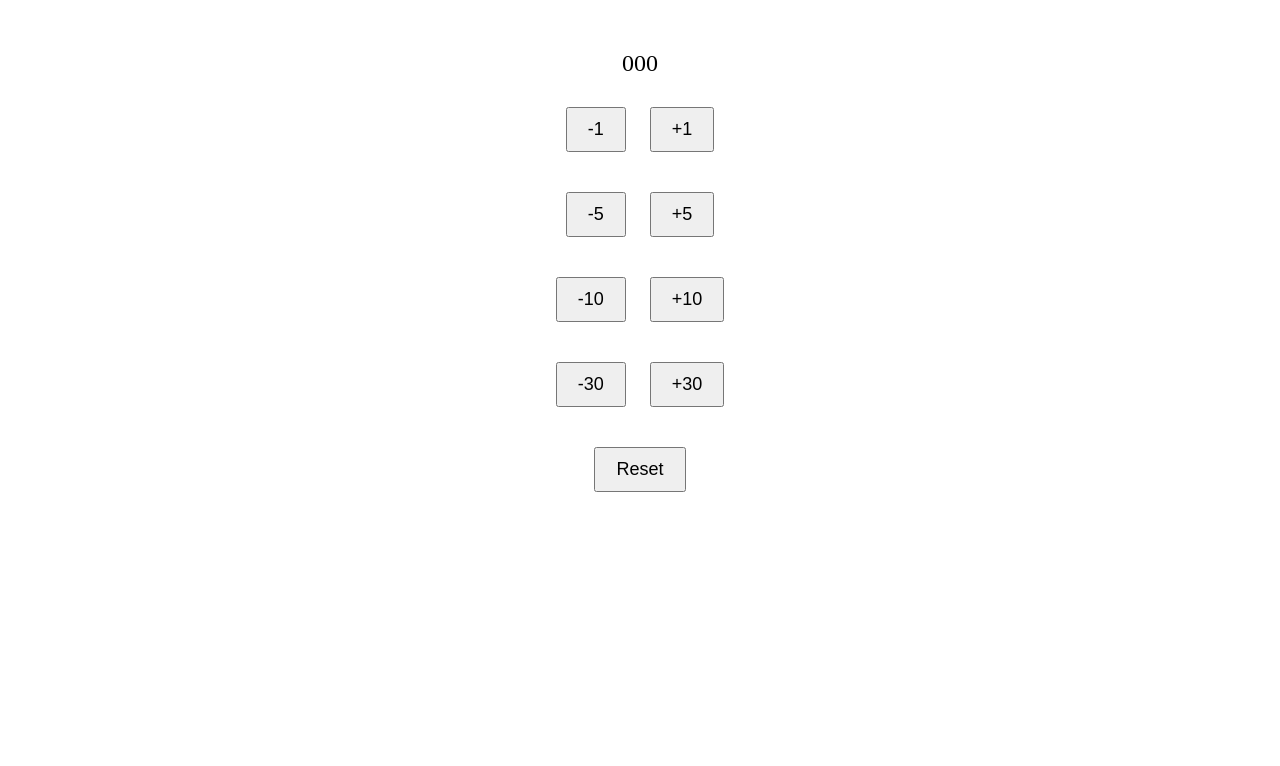
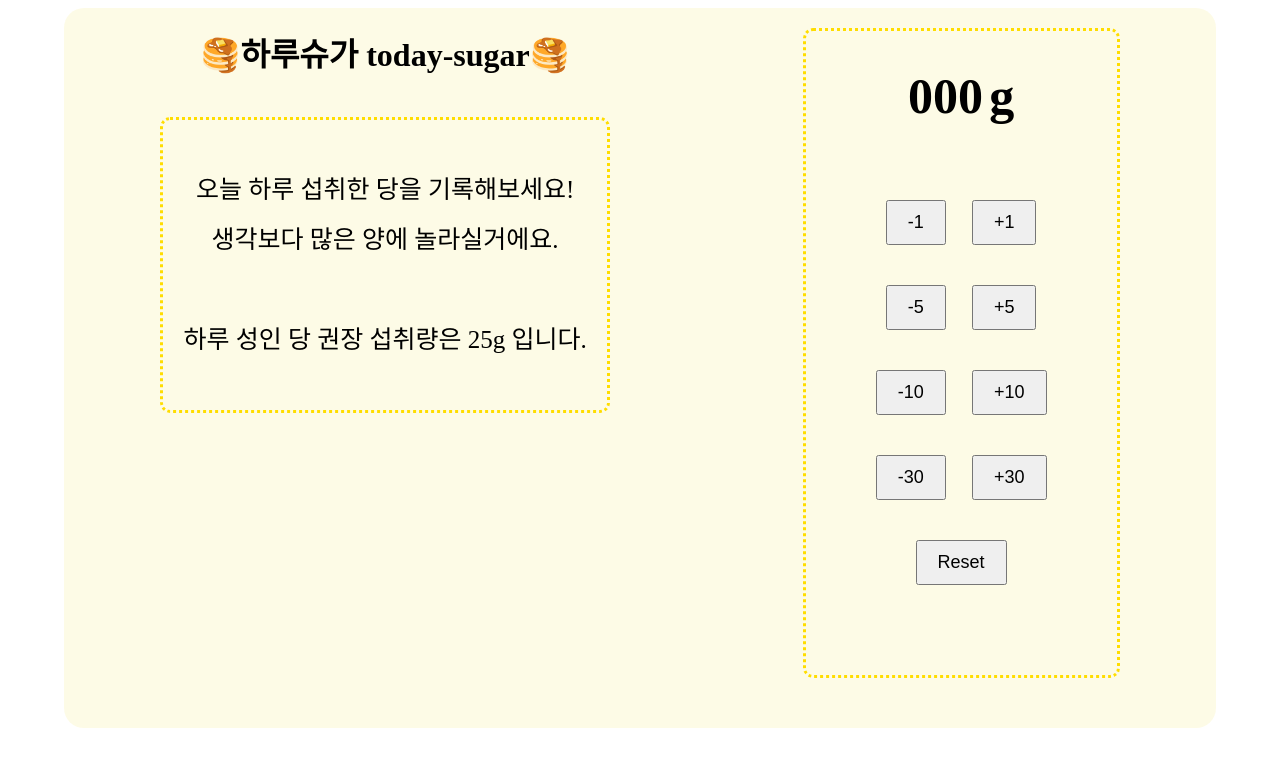
Before and after one commit to truthone/today-sugar, a plain HTML site: page index.html in a window 1280 px wide. Drawn offline with Linux system fonts and the light colour scheme.

Commit message:
💄 add: 스타일링

```diff
--- a/index.html
+++ b/index.html
@@ -1,32 +1,25 @@
 <!DOCTYPE html>
 <html>
   <head>
-		<title>증감 버튼</title>
-		<style>
-			div {
-				margin: 20px;
-			}
-			.container {
-				text-align: center;
-				margin-top: 50px;
-			}
-			.number-display {
-				font-size: 24px;
-				margin-bottom: 20px;
-			}
-			.button {
-				display: inline-block;
-				padding: 10px 20px;
-				margin: 10px;
-				font-size: 18px;
-				cursor: pointer;
-			}
-		</style>
+    <title>하루슈가: 오늘 하루 먹은 설탕량을 기록해보세요</title>
+    <link rel="stylesheet" href="./src/css/index.css" type="text/css" />
   </head>
   <body>
+    <div id="app">
+      <h1>🥞하루슈가 today-sugar🥞</h1>
       <div class="container">
-			<div class="number-display" id="number-display">000</div>
-			<div>
+        <p>
+          오늘 하루 섭취한 당을 기록해보세요!<br />생각보다 많은 양에
+          놀라실거에요.
+        </p>
+        <p>하루 성인 당 권장 섭취량은 25g 입니다.</p>
+      </div>
+			<div class="container">
+      <div id="display">
+        <span class="number-display" id="number-display">000</span>
+        <span class="number-display">g</span>
+      </div>
+      <div id="buttons">
         <div>
           <button class="button decrease" onclick="decreaseNumber(1)">
             -1
@@ -61,6 +54,8 @@
         </div>
         <button class="button reset" onclick="resetNumber()">Reset</button>
       </div>
+			<div>
+
     </div>
     <script type="text/javascript" src="./src/index.js"></script>
   </body>
--- a/src/css/index.css
+++ b/src/css/index.css
@@ -1,3 +1,47 @@
 #app {
-	margin: 100px;
+  width: 90vw;
+  height: 90vh;
+  margin: 0 auto;
+  display: flex;
+  flex-direction: column;
+  flex-wrap: wrap;
+  justify-content: start;
+  align-items: center;
+  background-color: rgba(251, 247, 204, 0.493);
+  border-radius: 20px;
 }
+
+.container {
+  height: auto;
+  display: flex;
+  flex-direction: column;
+  justify-content: center;
+  align-items: center;
+  flex-wrap: wrap;
+  text-align: center;
+  margin-top: 20px;
+  padding: 20px;
+  box-sizing: border-box;
+  border-radius: 10px;
+  border: 3px dotted rgb(255, 221, 0);
+  font-size: 25px;
+  line-height: 50px;
+}
+
+.number-display {
+  font-size: 50px;
+  font-weight: bold;
+  margin-bottom: 20px;
+}
+
+div {
+  margin: 20px;
+}
+
+.button {
+  display: inline-block;
+  padding: 10px 20px;
+  margin: 10px;
+  font-size: 18px;
+  cursor: pointer;
+}
```
Also changed, not shown: cypress/e2e/todaySugar.cy.js (+4 -5 lines). Lines whose indentation alone changed are shown as unchanged.
